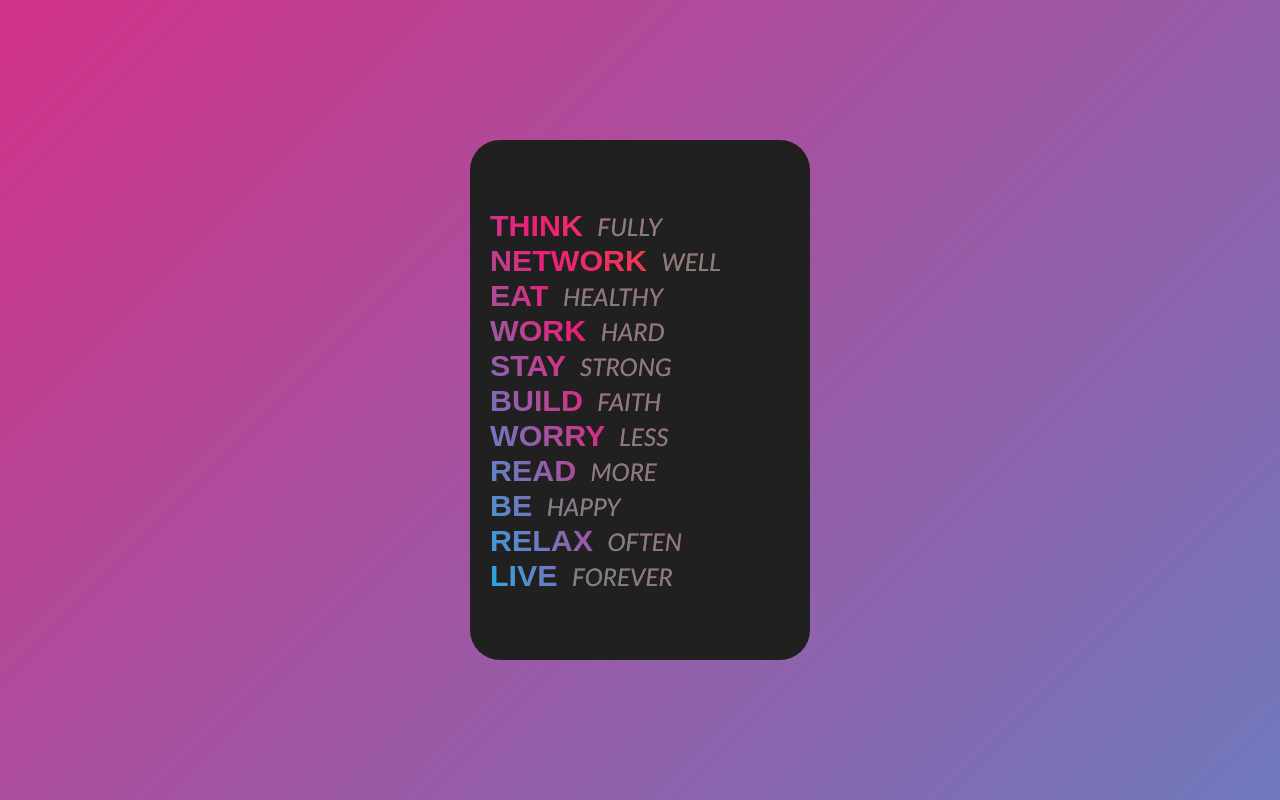
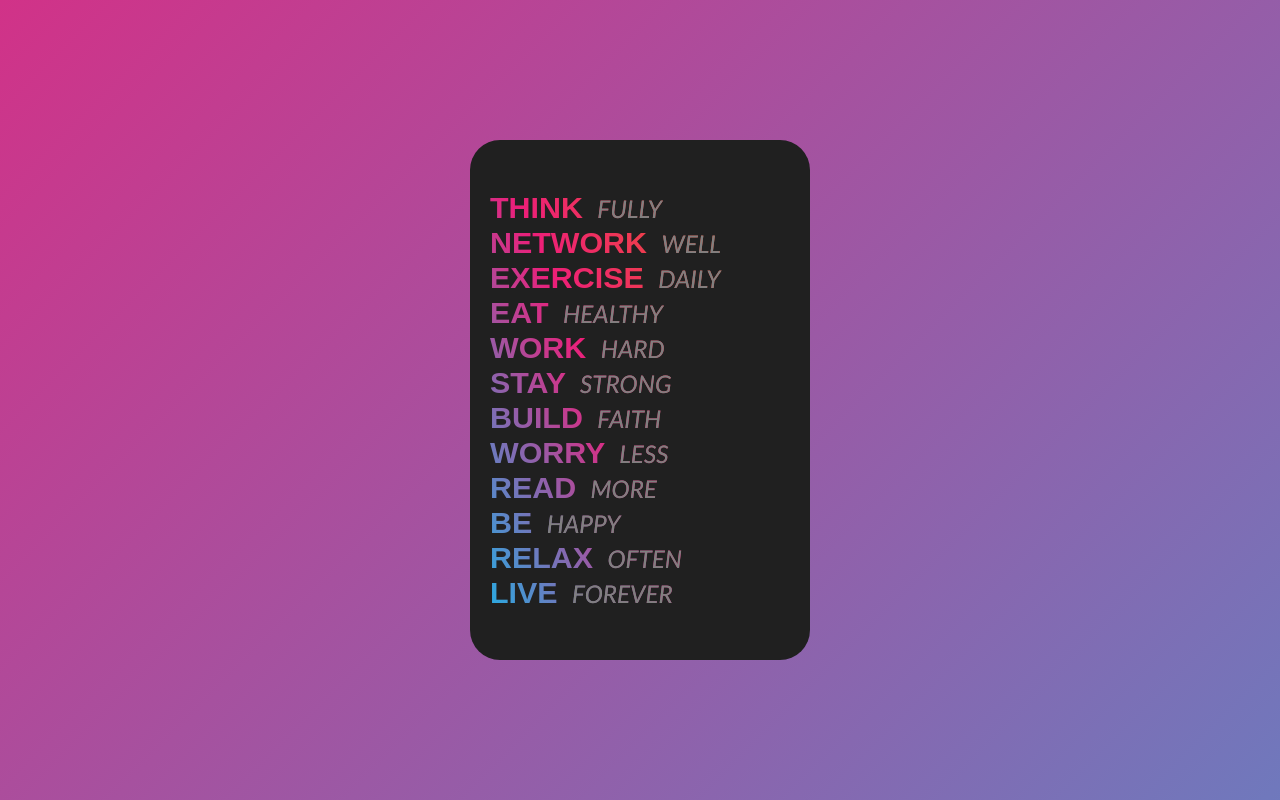
Before and after one commit to PujalaChowdamma/Motivation, a plain HTML site: page motivate/index.html in a window 1280 px wide. Drawn offline with Linux system fonts and the light colour scheme.

Commit message:
Update index.html

```diff
--- a/motivate/index.html
+++ b/motivate/index.html
@@ -75,7 +75,7 @@ body {
             <div class="gradient-txt">
               THINK <i>Fully</i> <br>
               NETWORK <i>well</i> <br>
-
+              EXERCISE <i>daily</i> <br>
               EAT <i>healthy</i><br>
               WORK <i>hard</i><br>
               STAY <i>strong</i><br>
```
